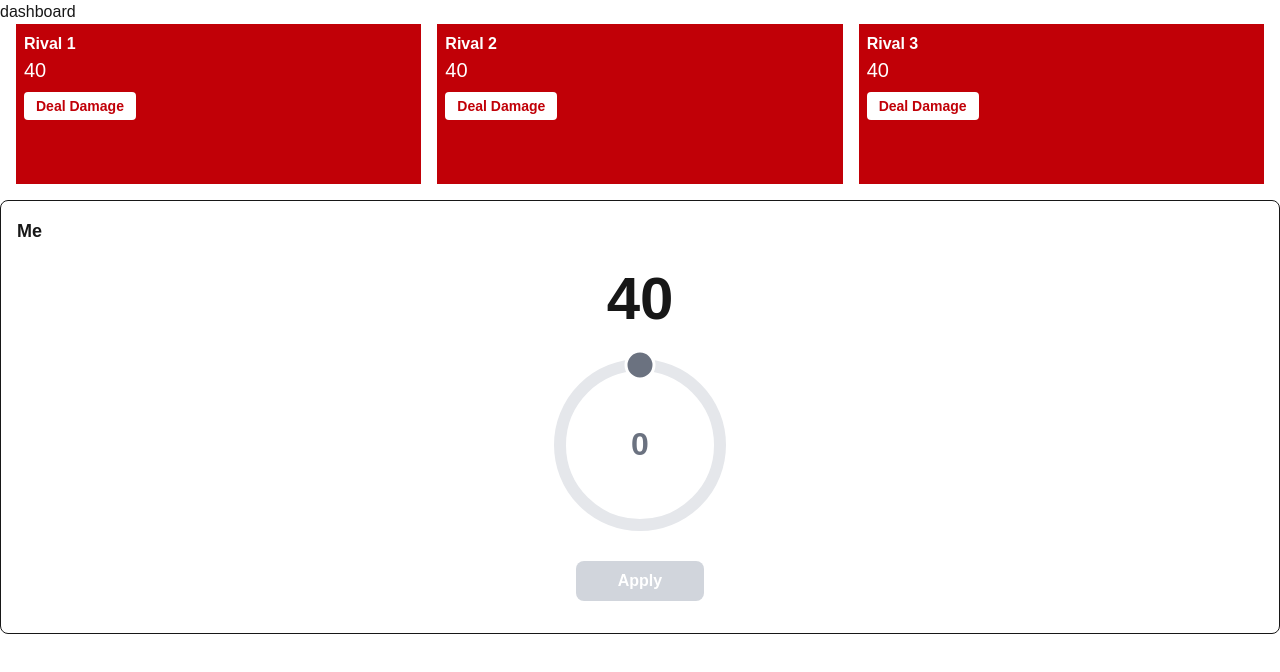
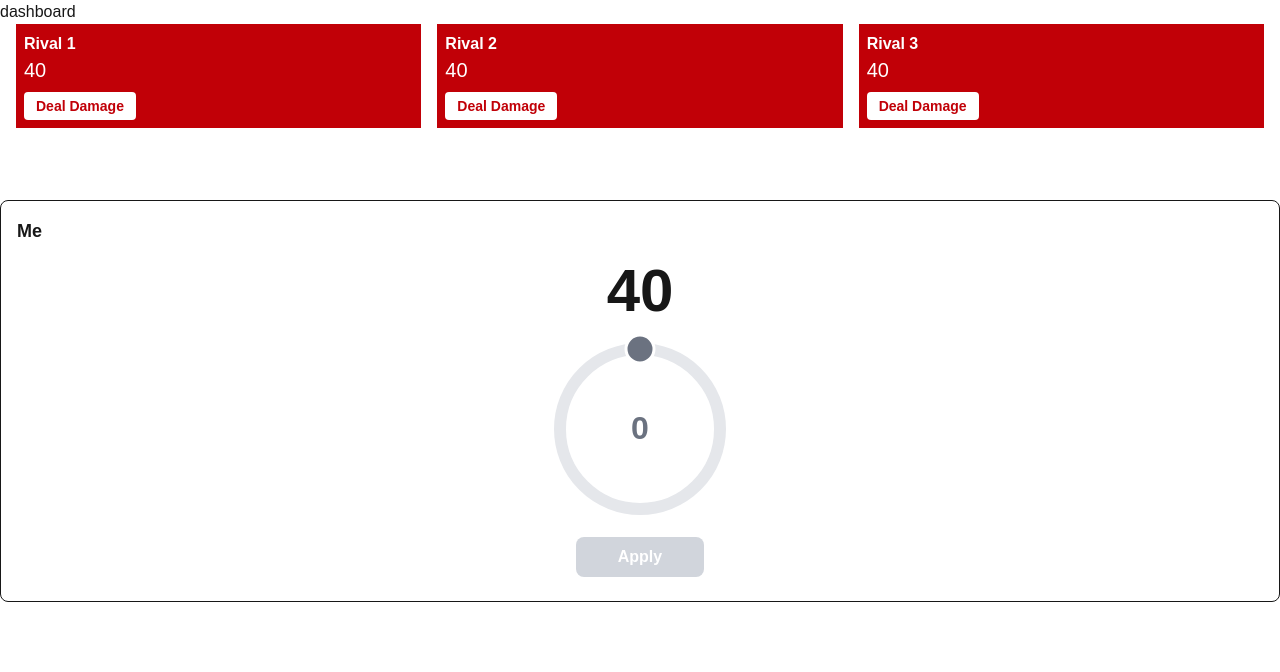
Before and after one commit to davissears/magic-party-proto, a Next.js app: page /dashboard in a window 1280 px wide. Shown: the top 672 px of the page. Built offline with nearby package versions, Linux system fonts and the light colour scheme.

Commit message:
feat: Add compact mode to LifeDial
Introduces a `compact` prop to `LifeDial` to render it at half size and
hide the redundant life total. This is used in the `Rivalboard` to save
space.

Also makes minor adjustments to `Rivalboard` and `Dashboard` for better
layout.

```diff
--- a/src/app/dashboard/_components/LifeDial.tsx
+++ b/src/app/dashboard/_components/LifeDial.tsx
@@ -57,9 +57,11 @@ type TProps = {
   player: Player;
   dispatchAction: Dispatch<Action>;
   onApply?: () => void;
+  // compact: renders the SVG at half size and hides the redundant life total.
+  compact?: boolean;
 };
 
-export default function LifeDial({ player, dispatchAction, onApply }: TProps) {
+export default function LifeDial({ player, dispatchAction, onApply, compact = false }: TProps) {
   const [delta, setDelta] = useState(0);
   const isDragging = useRef(false);
   const svgRef = useRef<SVGSVGElement>(null);
@@ -121,16 +123,18 @@ export default function LifeDial({ player, dispatchAction, onApply }: TProps) {
   // green = gain, red = lose — standard MTG convention.
   const arcColor = delta >= 0 ? "#16a34a" : "#dc2626"; // tailwind green-600 / red-600
 
+  const renderedSize = compact ? SVG_SIZE * 0.6 : SVG_SIZE;
+
   return (
-    <div className="flex flex-col items-center gap-4 p-4">
-      {/* confirmed life total — only updates on apply, not during drag. */}
-      <span className="text-6xl font-bold">{player.life}</span>
+    <div className="flex flex-col items-center gap-2 p-2">
+      {/* confirmed life total — hidden in compact mode since the host already shows it. */}
+      {!compact && <span className="text-6xl font-bold">{player.life}</span>}
 
       {/* touch-none prevents the browser treating a drag as a page scroll. */}
       <svg
         ref={svgRef}
-        width={SVG_SIZE}
-        height={SVG_SIZE}
+        width={renderedSize}
+        height={renderedSize}
         viewBox={`0 0 ${SVG_SIZE} ${SVG_SIZE}`}
         className="touch-none select-none cursor-grab active:cursor-grabbing"
         onPointerDown={handlePointerDown}
@@ -196,7 +200,7 @@ export default function LifeDial({ player, dispatchAction, onApply }: TProps) {
       <button
         onClick={handleApply}
         disabled={delta === 0}
-        className="w-32 py-2 rounded-lg text-white font-semibold transition-colors disabled:bg-gray-300 disabled:cursor-not-allowed"
+        className={`${compact ? "w-24 py-1 text-sm" : "w-32 py-2"} rounded-lg text-white font-semibold transition-colors disabled:bg-gray-300 disabled:cursor-not-allowed`}
         style={{ backgroundColor: delta === 0 ? undefined : arcColor }}
       >
         Apply
--- a/src/app/dashboard/_components/rivalboard/Rivalboard.tsx
+++ b/src/app/dashboard/_components/rivalboard/Rivalboard.tsx
@@ -31,6 +31,7 @@ export default function Rivalboard({ player, dispatchAction }: TProps) {
           player={player}
           dispatchAction={dispatchAction}
           onApply={() => setShowDial(false)}
+          compact
         />
       )}
     </div>
--- a/src/app/dashboard/page.tsx
+++ b/src/app/dashboard/page.tsx
@@ -20,7 +20,7 @@ export default function Dashboard() {
     <div>
       <h1>dashboard</h1>
 
-      <div className="flex flex-row gap-4 h-[20vh] w-full px-4">
+      <div className="flex flex-row gap-4 min-h-[20vh] w-full px-4 items-start">
         {rivals.map(rival => (
           <Rivalboard key={rival.id} player={rival} dispatchAction={dispatch} />
         ))}
```
